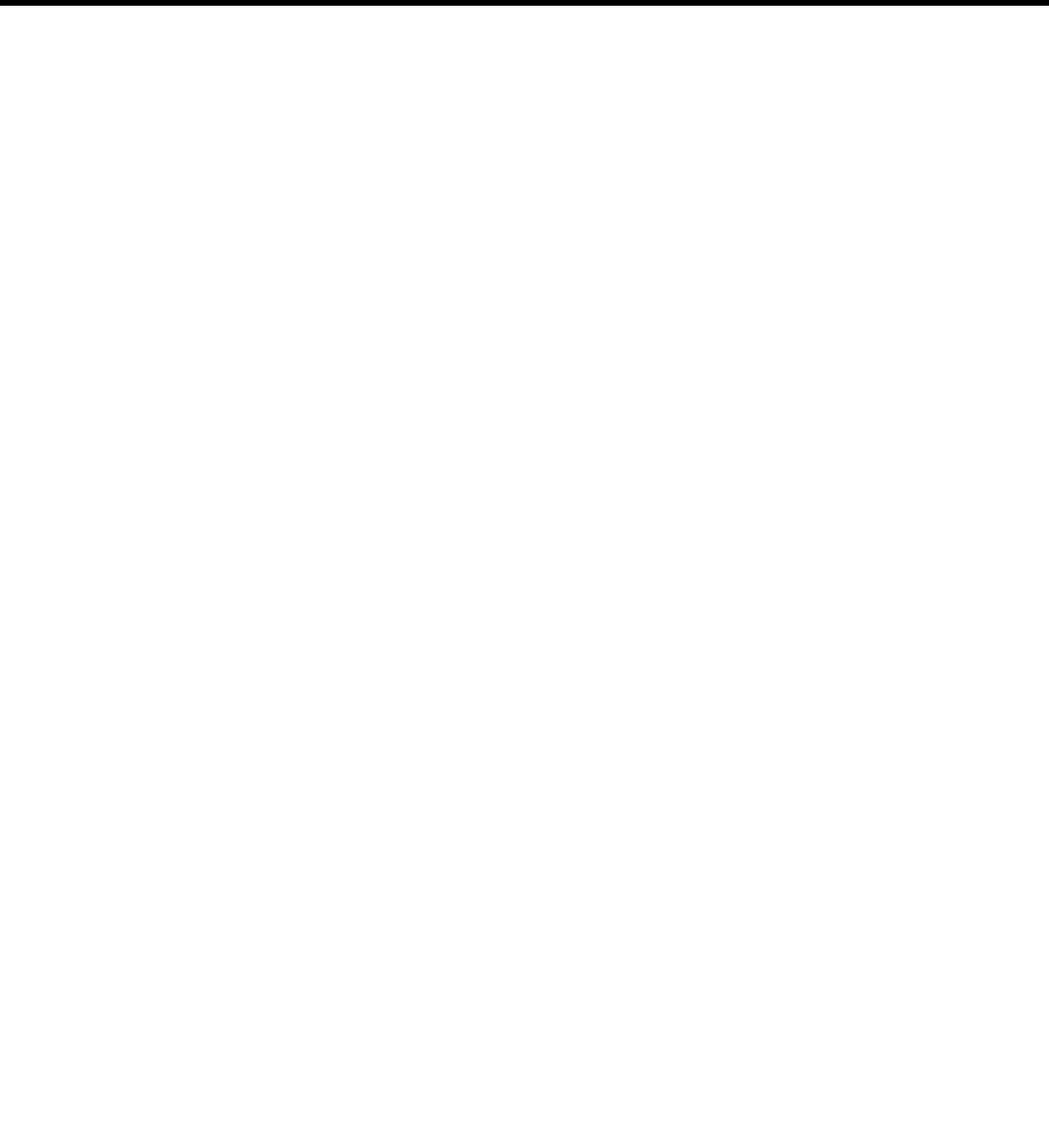
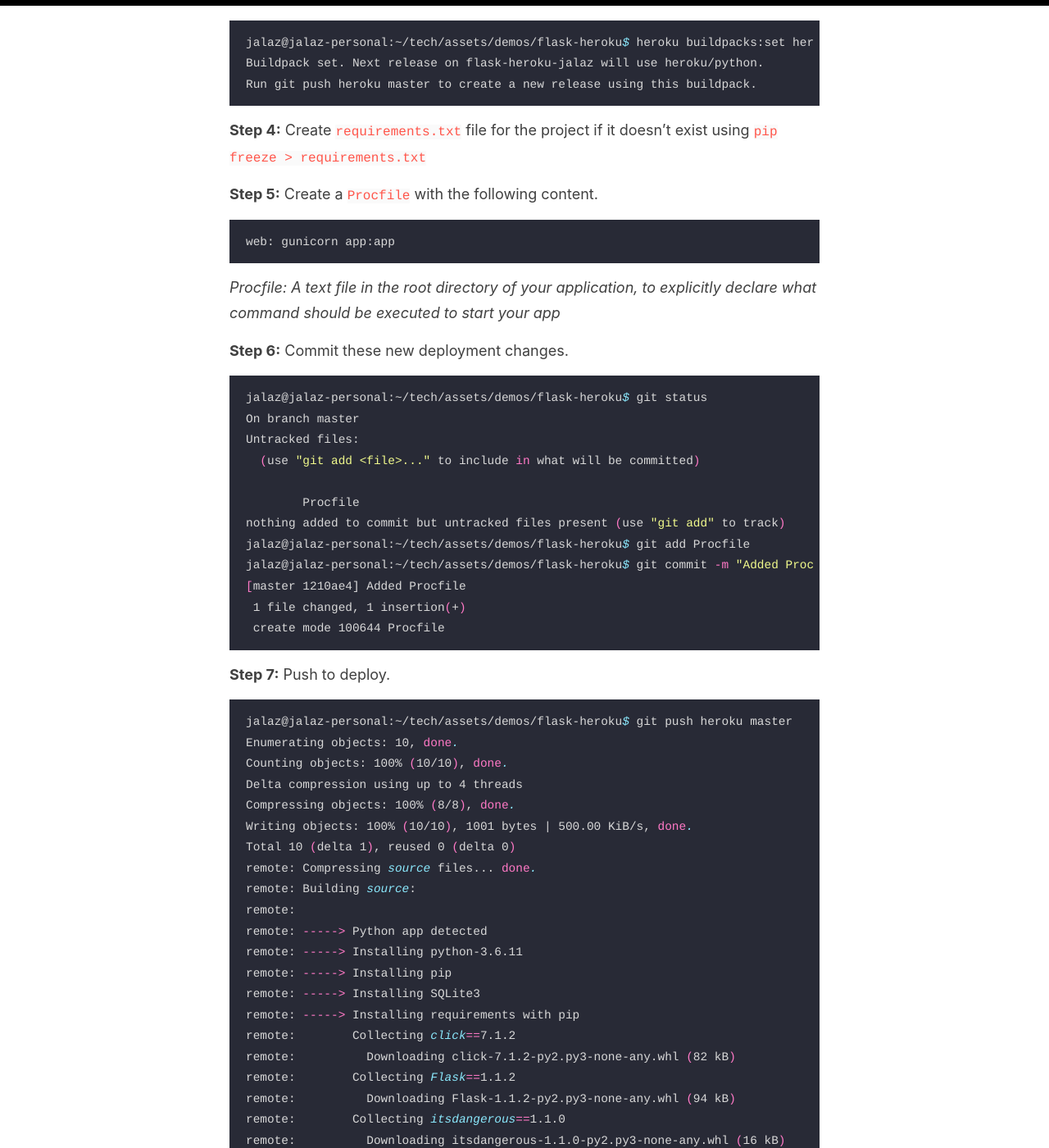
Before and after one commit to jaykay12/tech, a Jekyll site: the page built from _posts/2020-7-11-flask-heroku.md, in a window 1280 px wide and 1400 px high, scrolled down 3749 px. Shown: the whole window at 82% size. Built offline with Jekyll 4.4.1, drawn with Linux system fonts in a browser that asks for light colours; some of the changed text lies outside the part shown.

Commit message:
Added heroku deployment instructions

````diff
--- a/_posts/2020-7-11-flask-heroku.md
+++ b/_posts/2020-7-11-flask-heroku.md
@@ -6,9 +6,7 @@
 
 ## Terminology
  - **virtualenv:** A tool to create isolated Python environments
- - **flask:** A micro web framework written in Python. It is classified as a microframework because it does not require particular tools or libraries.
-
- It has no database abstraction layer, form validation, or any other components where pre-existing third-party libraries provide common functions.
+ - **flask:** A micro web framework written in Python. It is classified as a microframework because it does not require particular tools or libraries. _It has no database abstraction layer, form validation, or any other components where pre-existing third-party libraries provide common functions._
  - **heroku:** A cloud platform as a service supporting several programming languages.
 
 ## Creating a flask API locally
@@ -109,4 +107,97 @@
 
 ## Deploying on Heroku
 
-_<--Coming soon-->_
+**Step 1:** Logging into Heroku using heroku cli
+```bash
+jalaz@jalaz-personal:~/tech/assets/demos/flask-heroku$ heroku login
+heroku: Press any key to open up the browser to login or q to exit:
+Opening browser to https://cli-auth.heroku.com/auth/cli/browser/xxxx-xxx-xxx
+Logging in... done
+Logged in as jalazkumar1208@gmail.com
+```
+
+![Login Success](../assets/images/FH-1.png)
+
+**Step 2:** Create a heroku app inside the directory
+```bash
+jalaz@jalaz-personal:~/tech/assets/demos/flask-heroku$ heroku create flask-heroku-jalaz
+Creating ⬢ flask-heroku-jalaz... done
+https://flask-heroku-jalaz.herokuapp.com/ | https://git.heroku.com/flask-heroku-jalaz.git
+```
+
+**Step 3:** Set Buildpacks for the app
+```bash
+jalaz@jalaz-personal:~/tech/assets/demos/flask-heroku$ heroku buildpacks:set heroku/python --app flask-heroku-jalaz
+Buildpack set. Next release on flask-heroku-jalaz will use heroku/python.
+Run git push heroku master to create a new release using this buildpack.
+```
+
+**Step 4:** Create `requirements.txt` file for the project if it doesn't exist using `pip freeze > requirements.txt`
+
+**Step 5:** Create a `Procfile` with the following content.
+```text
+web: gunicorn app:app
+```
+
+_Procfile: A text file in the root directory of your application, to explicitly declare what command should be executed to start your app_
+
+**Step 6:** Commit these new deployment changes.
+```bash
+jalaz@jalaz-personal:~/tech/assets/demos/flask-heroku$ git status
+On branch master
+Untracked files:
+  (use "git add <file>..." to include in what will be committed)
+
+	Procfile
+nothing added to commit but untracked files present (use "git add" to track)
+jalaz@jalaz-personal:~/tech/assets/demos/flask-heroku$ git add Procfile
+jalaz@jalaz-personal:~/tech/assets/demos/flask-heroku$ git commit -m "Added Procfile"
+[master 1210ae4] Added Procfile
+ 1 file changed, 1 insertion(+)
+ create mode 100644 Procfile
+```
+
+**Step 7:** Push to deploy.
+```bash
+jalaz@jalaz-personal:~/tech/assets/demos/flask-heroku$ git push heroku master
+Enumerating objects: 10, done.
+Counting objects: 100% (10/10), done.
+Delta compression using up to 4 threads
+Compressing objects: 100% (8/8), done.
+Writing objects: 100% (10/10), 1001 bytes | 500.00 KiB/s, done.
+Total 10 (delta 1), reused 0 (delta 0)
+remote: Compressing source files... done.
+remote: Building source:
+remote:
+remote: -----> Python app detected
+remote: -----> Installing python-3.6.11
+remote: -----> Installing pip
+remote: -----> Installing SQLite3
+remote: -----> Installing requirements with pip
+remote:        Collecting click==7.1.2
+remote:          Downloading click-7.1.2-py2.py3-none-any.whl (82 kB)
+remote:        Collecting Flask==1.1.2
+remote:          Downloading Flask-1.1.2-py2.py3-none-any.whl (94 kB)
+remote:        Collecting itsdangerous==1.1.0
+remote:          Downloading itsdangerous-1.1.0-py2.py3-none-any.whl (16 kB)
+remote:        Collecting Jinja2==2.11.2
+remote:          Downloading Jinja2-2.11.2-py2.py3-none-any.whl (125 kB)
+remote:        Collecting MarkupSafe==1.1.1
+remote:          Downloading MarkupSafe-1.1.1-cp36-cp36m-manylinux1_x86_64.whl (27 kB)
+remote:        Collecting Werkzeug==1.0.1
+remote:          Downloading Werkzeug-1.0.1-py2.py3-none-any.whl (298 kB)
+remote:        Installing collected packages: click, Werkzeug, itsdangerous, MarkupSafe, Jinja2, Flask
+remote:        Successfully installed Flask-1.1.2 Jinja2-2.11.2 MarkupSafe-1.1.1 Werkzeug-1.0.1 click-7.1.2 itsdangerous-1.1.0
+remote: -----> Discovering process types
+remote:        Procfile declares types -> web
+remote:
+remote: -----> Compressing...
+remote:        Done: 45.1M
+remote: -----> Launching...
+remote:        Released v3
+remote:        https://flask-heroku-jalaz.herokuapp.com/ deployed to Heroku
+remote:
+remote: Verifying deploy... done.
+To https://git.heroku.com/flask-heroku-jalaz.git
+ * [new branch]      master -> master
+```
````
